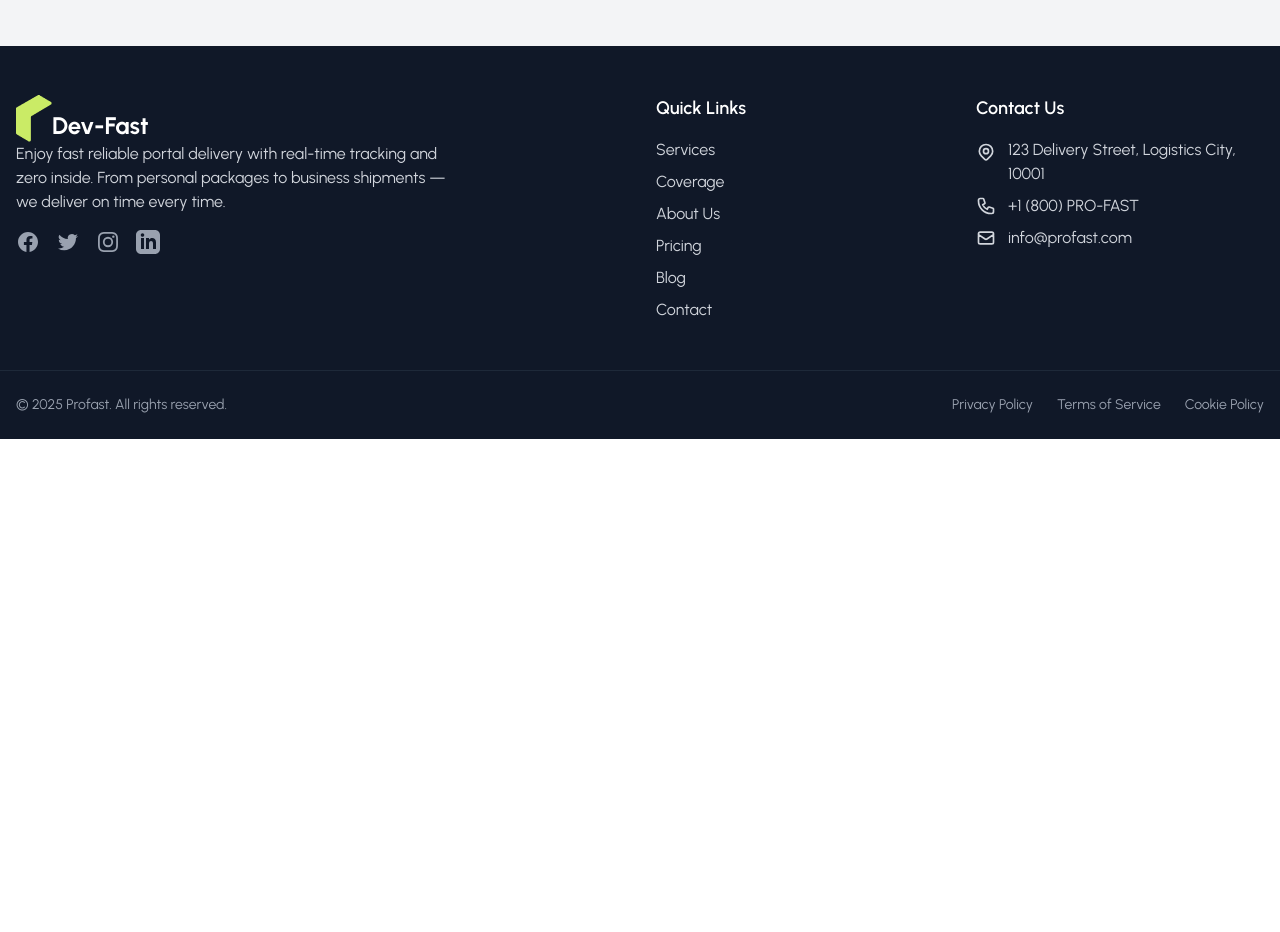
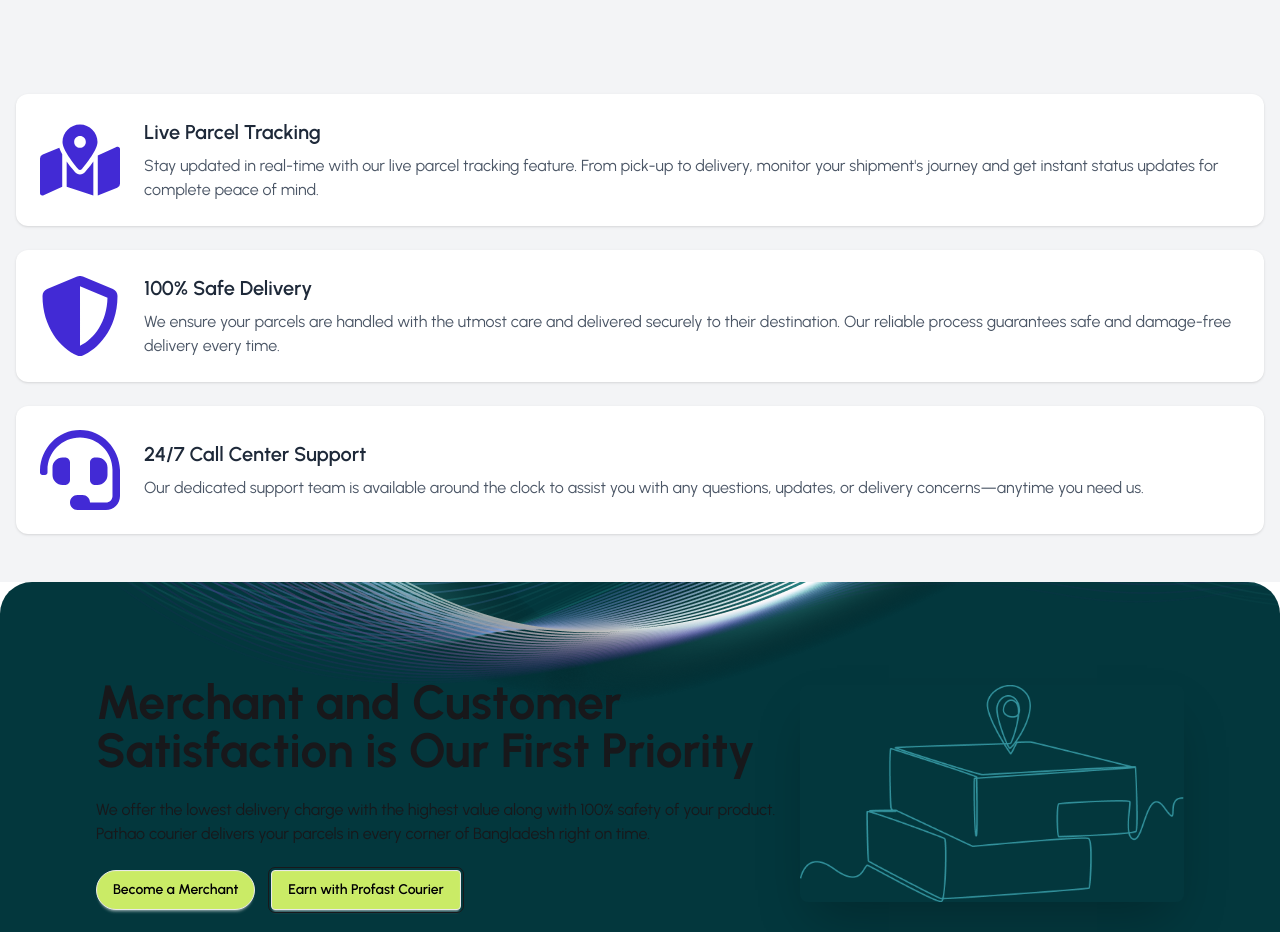
Before and after one commit to tawhidbokth/dv-fast-client, a React (Vite) app: page / in a window 1280 px wide. Shown: the part 1865-2797 px from the top of the page. Before the commit the page ends 2304 px from the top, so only its background shows below. Built offline with nearby package versions, Linux system fonts and the light colour scheme.

Commit message:
Add BecomeMerchant and ServiceHighlights components; update Home component to include new sections

```diff
--- /dev/null
+++ b/src/Pages/Home/BecomeMarchent/BecomeMarchent.jsx
@@ -0,0 +1,27 @@
+import React from 'react';
+import location from "../../../assets/location-merchant.png"
+
+const BecomeMarchent = () => {
+  return (
+
+  <div className="bg-[url('assets/be-a-merchant-bg.png')] bg-[#03373D] p-20 bg-no-repeat rounded-4xl">
+  <div className="hero-content flex-col lg:flex-row-reverse">
+    <img
+      src={location}
+      className="max-w-sm rounded-lg shadow-2xl"
+    />
+    <div>
+      <h1 className="text-5xl font-bold">Merchant and Customer Satisfaction is Our First Priority</h1>
+      <p className="py-6">
+        We offer the lowest delivery charge with the highest value along with 100% safety of your product. Pathao courier delivers your parcels in every corner of Bangladesh right on time.
+      </p>
+          <button className="btn bg-[#CAEB66] text-black rounded-full">Become a Merchant</button>
+          <button className="btn bg-[#CAEB66] text-black  outline ms-4">Earn with Profast Courier</button>
+    </div>
+  </div>
+</div>
+
+  );
+};
+
+export default BecomeMarchent;
--- a/src/Pages/Home/Home/Home.jsx
+++ b/src/Pages/Home/Home/Home.jsx
@@ -3,6 +3,8 @@ import Banner from '../Banner/Banner';
 import HowItWorks from '../HowItWorks/HowItWorks';
 import OurServices from '../OurServices/OurServices';
 import ClientLogoSlider from '../ClientLogoSlider/ClientLogoSlider';
+import ServiceHighlights from '../ServiceHighlights/ServiceHighlights';
+import BecomeMarchent from '../BecomeMarchent/BecomeMarchent';
 
 const Home = () => {
   return (
@@ -13,6 +15,8 @@ const Home = () => {
       <OurServices></OurServices>
       {/* Additional sections like ClientLogoSlider can be added here */}
       <ClientLogoSlider></ClientLogoSlider>
+      <ServiceHighlights></ServiceHighlights>
+      <BecomeMarchent></BecomeMarchent>
     </div>
   );
 };
--- /dev/null
+++ b/src/Pages/Home/ServiceHighlights/ServiceHighlights.jsx
@@ -0,0 +1,53 @@
+import React from 'react';
+import { FaMapMarkedAlt, FaShieldAlt, FaHeadset } from 'react-icons/fa';
+
+export default function ServiceHighlights() {
+  const items = [
+    {
+      icon: <FaMapMarkedAlt className="h-20 w-20 text-primary" />,
+      title: "Live Parcel Tracking",
+      description:
+        "Stay updated in real-time with our live parcel tracking feature. From pick-up to delivery, monitor your shipment's journey and get instant status updates for complete peace of mind."
+    },
+    {
+      icon: <FaShieldAlt className="h-20 w-20 text-primary" />,
+      title: "100% Safe Delivery",
+      description:
+        "We ensure your parcels are handled with the utmost care and delivered securely to their destination. Our reliable process guarantees safe and damage-free delivery every time."
+    },
+    {
+      icon: <FaHeadset className="h-20 w-20 text-primary" />,
+      title: "24/7 Call Center Support",
+      description:
+        "Our dedicated support team is available around the clock to assist you with any questions, updates, or delivery concerns—anytime you need us."
+    },
+  ];
+
+  return (
+    <section className="bg-gray-100 py-12">
+      <div className="container mx-auto px-4 space-y-6">
+        {items.map((item, idx) => (
+          <div
+            key={idx}
+            className="bg-white rounded-xl p-6 md:flex md:items-center md:space-x-6 shadow-sm hover:shadow-md transition"
+          >
+            {/* Left Icon */}
+            <div className="flex justify-center mb-4 md:mb-0">
+              {item.icon}
+            </div>
+
+            {/* Text Content */}
+            <div>
+              <h3 className="text-xl font-semibold text-gray-800 mb-2">
+                {item.title}
+              </h3>
+              <p className="text-gray-600 text-sm md:text-base">
+                {item.description}
+              </p>
+            </div>
+          </div>
+        ))}
+      </div>
+    </section>
+  );
+}
```
